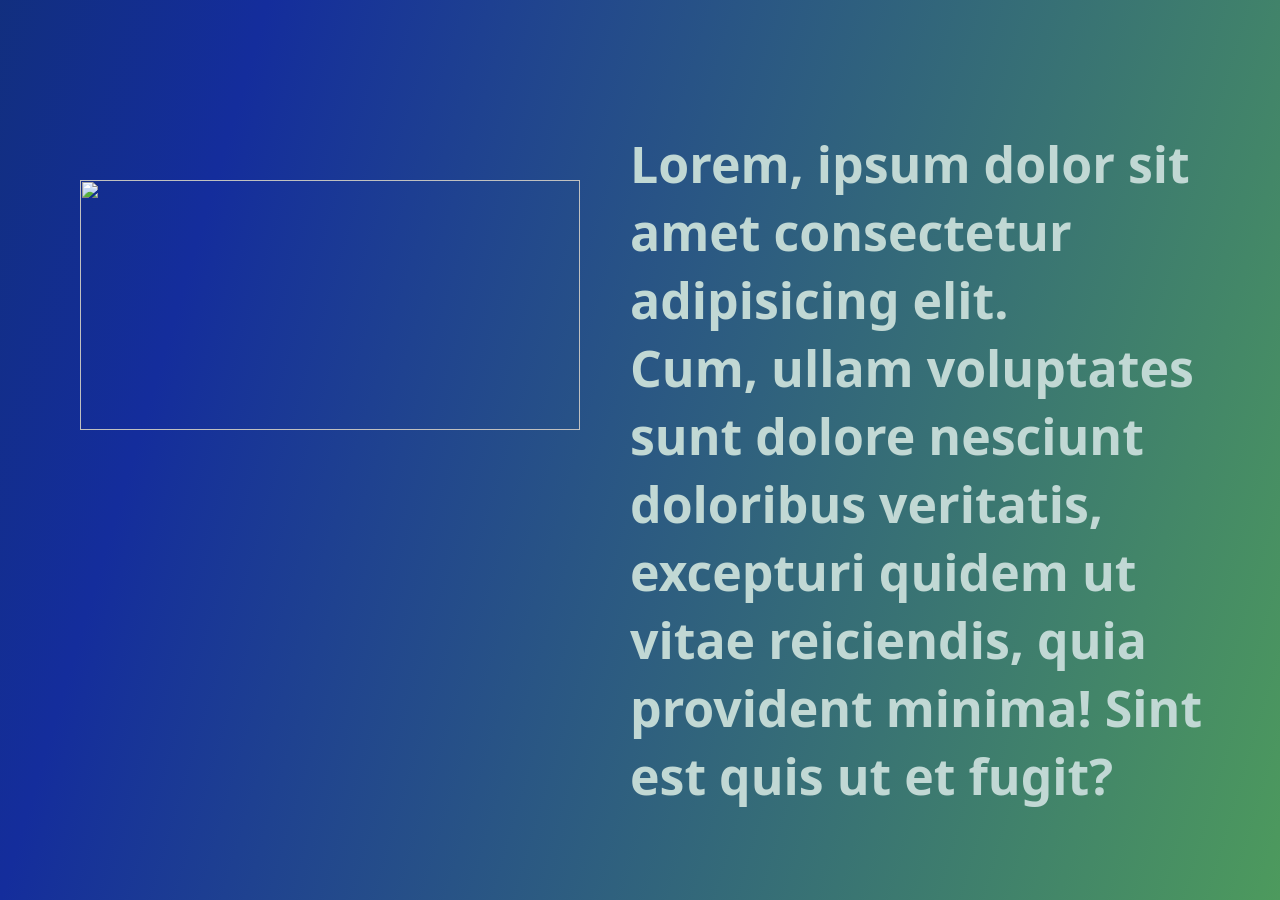
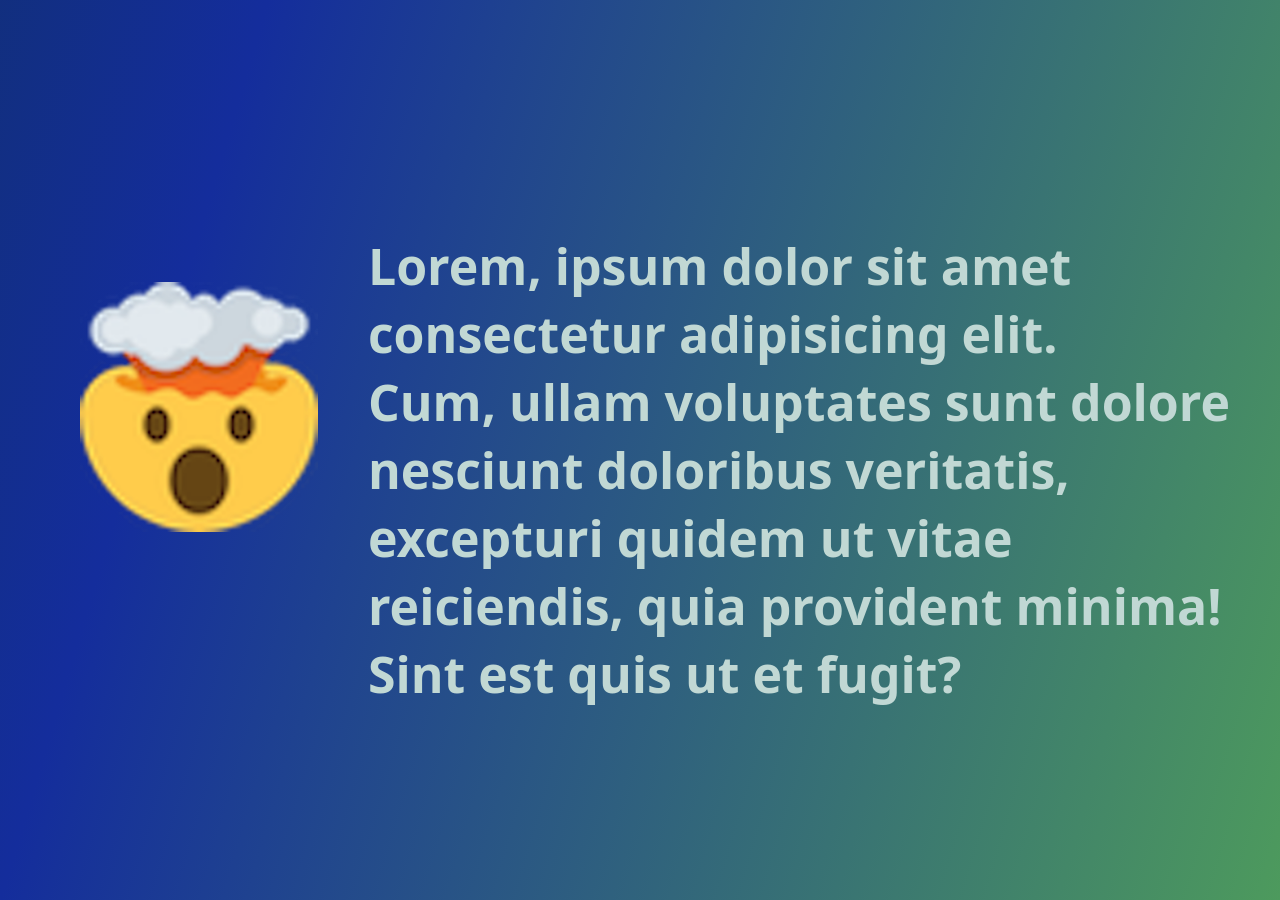
Before and after one commit to YSCJustin/wyk100, a plain HTML site: page index.html in a window 1280 px wide. Shown: the part 3400-4300 px from the top of the page. Drawn offline with Linux system fonts and the light colour scheme; the site is published under a folder, as on GitHub Pages, so addresses that start at the root find nothing.

Commit message:
Fixed image source

```diff
--- a/index.html
+++ b/index.html
@@ -26,7 +26,7 @@
         <h1 style="text-align:right">Lorem, ipsum dolor sit amet consectetur adipisicing elit. Cum, ullam voluptates sunt dolore nesciunt doloribus veritatis, excepturi quidem ut vitae reiciendis, quia provident minima! Sint est quis ut et fugit?</h1>
     </section>
     <section class="hidden">
-        <h1 style="text-align:left; display: flex;"><img src="/img/explode.png" style="width: 500px; height: 250px; padding: 50px;">Lorem, ipsum dolor sit amet consectetur adipisicing elit. <br>Cum, ullam voluptates sunt dolore nesciunt doloribus veritatis, excepturi quidem ut vitae reiciendis, quia provident minima! Sint est quis ut et fugit?</h1>
+        <h1 style="text-align:left; display: flex;"><img src="img/explode.png" style="width: 500px; height: 250px; padding: 50px;">Lorem, ipsum dolor sit amet consectetur adipisicing elit. <br>Cum, ullam voluptates sunt dolore nesciunt doloribus veritatis, excepturi quidem ut vitae reiciendis, quia provident minima! Sint est quis ut et fugit?</h1>
         <div class="hidden">
         </div>
     </section>
```
